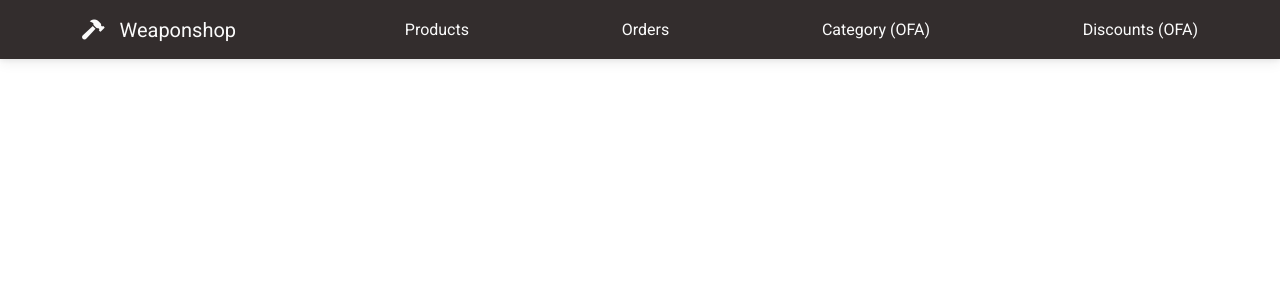
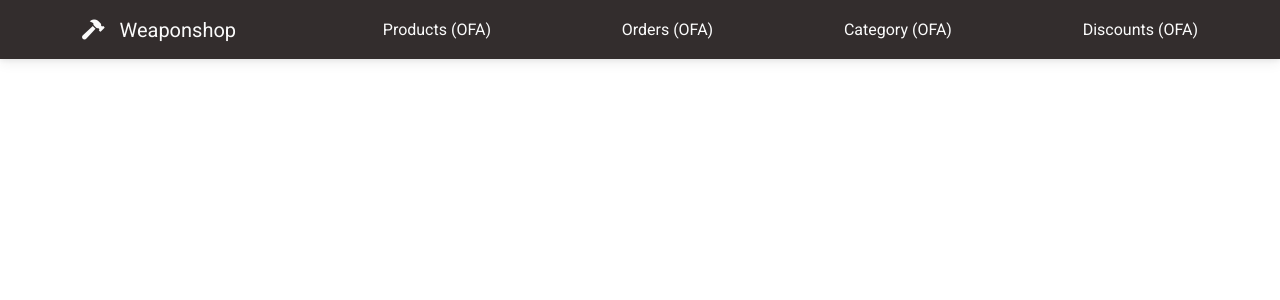
Before and after one commit to bdaf/Weapon_shop, a React (Create React App) app in the folder frontend/: page / in a window 1280 px wide. Shown: the top 300 px of the page. Built offline with nearby package versions, Linux system fonts and the light colour scheme.

Commit message:
Correct of getDiscountedProduct method

```diff
--- a/frontend/src/Components/Discount/NewDiscountForm.js
+++ b/frontend/src/Components/Discount/NewDiscountForm.js
@@ -16,7 +16,7 @@ function NewDiscountForm(props) {
     const discountData = {
       percent: enteredpercent,
       fromDate: enteredfrom,
-      fromDate: enteredto
+      toDate: enteredto
     };
 
     props.onAddDiscount(discountData);
--- a/frontend/src/Components/layout/CustomNavbar.js
+++ b/frontend/src/Components/layout/CustomNavbar.js
@@ -13,10 +13,10 @@ function CustomNavbar() {
           </Link>
         </Navbar.Brand>
         <Link to="products" className="link-light">
-          Products
+          Products (OFA)
         </Link>
         <Link to="orders" className="link-light">
-          Orders
+          Orders (OFA)
         </Link>
         <Link to="categories" className="link-light">
           Category (OFA)
--- a/frontend/src/Pages/Discounts.js
+++ b/frontend/src/Pages/Discounts.js
@@ -15,7 +15,7 @@ function Discounts() {
       .post("/", {
         percent: discountData.percent,
         fromDate: discountData.fromDate,
-        toDate: discountData.fromDate
+        toDate: discountData.toDate
        })
       .then(function (response) {
         // get result data from http method
@@ -24,7 +24,7 @@ function Discounts() {
         const theSameDiscount = loadedDiscounts.find(
           (dis) => dis.percent == resultData.percent &&
           dis.fromDate == resultData.fromDate &&
-          dis.fromDate == resultData.fromDate
+          dis.toDate == resultData.toDate
         );
         // adding locally discount to site if condition above
         if (theSameDiscount == null) {
```
Also changed, not shown: 1 other file (tests, documents, lock files or other folders).
